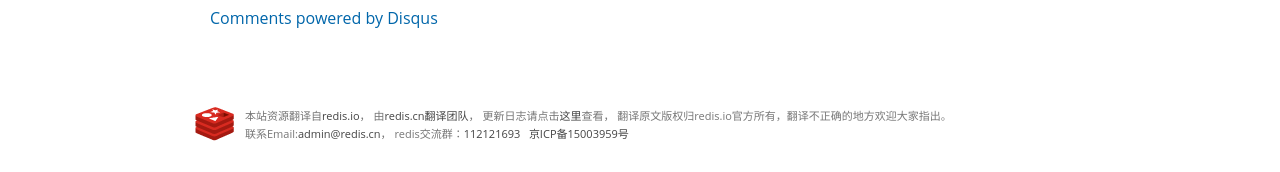
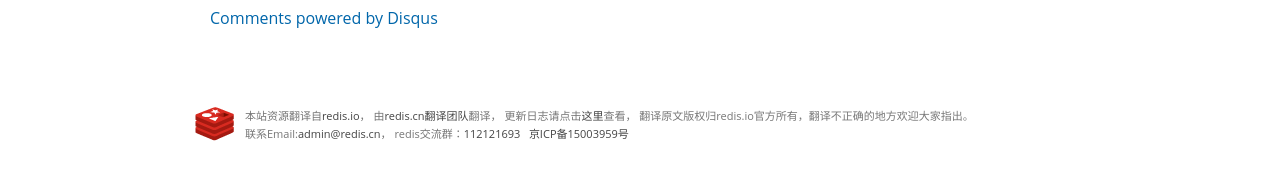
Before and after one commit to rediscn/rediscn, a Jekyll site: the page built from index.html, in a window 1280 px wide. Shown: the part 1057-1229 px from the top of the page. Built offline with Jekyll 4.4.1, drawn with Linux system fonts in a browser that asks for light colours; comment, search, counter and statistics services are not loaded.

```diff
--- a/_includes/footer.html
+++ b/_includes/footer.html
@@ -27,7 +27,7 @@
 <footer class='site-footer'>
         <div class='container'>
           本站资源翻译自<a href="http://redis.io" target="_blank">redis.io</a>，
-					由<a href="/aboutus.html">redis.cn翻译团队</a>，
+					由<a href="/aboutus.html">redis.cn翻译团队</a>翻译，
 					更新日志请点击<a href="/update.html">这里</a>查看，
 					翻译原文版权归redis.io官方所有，翻译不正确的地方欢迎大家指出。<br>
 					联系Email:<a href="mailto:admin@redis.cn">admin@redis.cn</a>，
```
Also changed, not shown: other parts of _includes/footer.html (+3 -0 lines).
